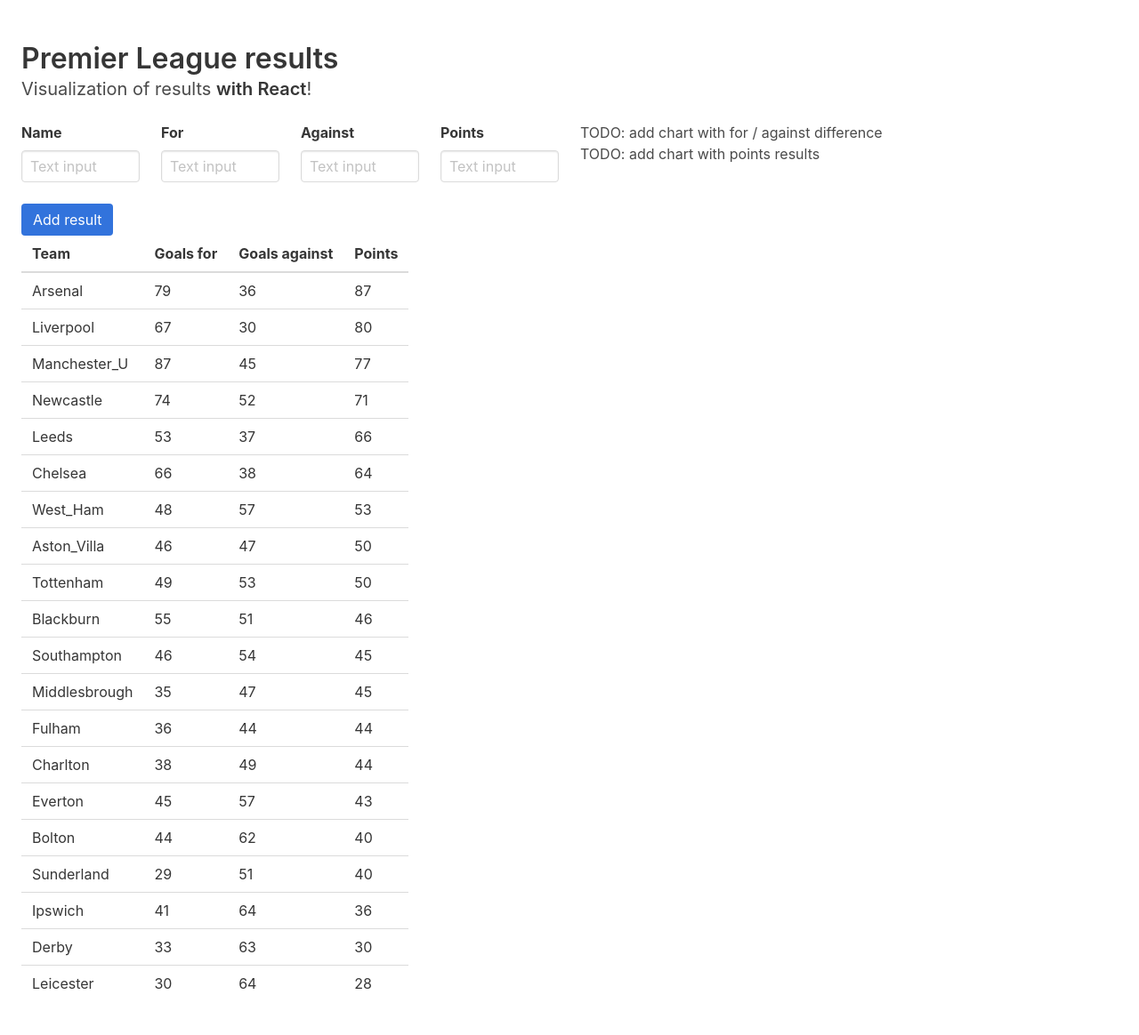
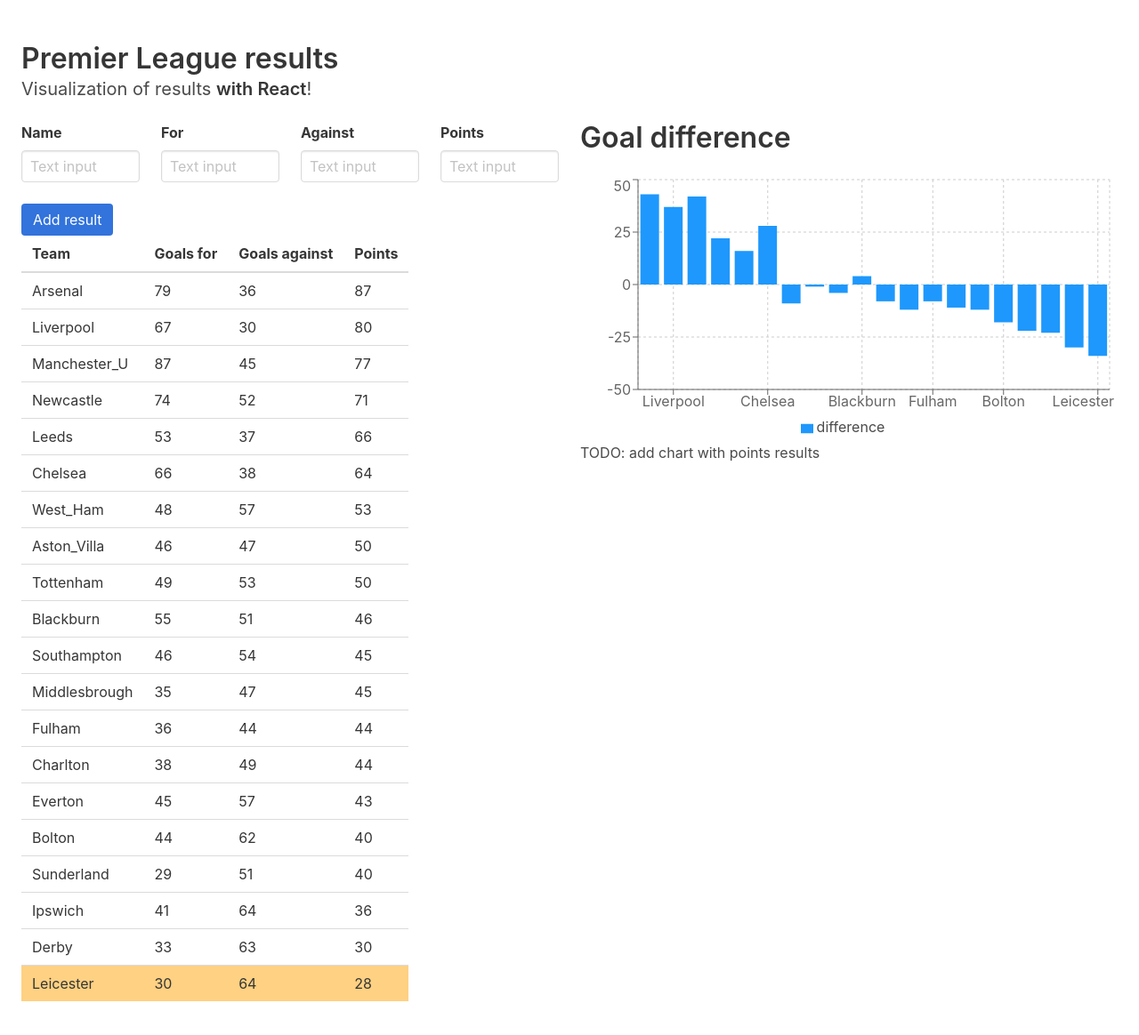
Before and after one commit to burczu/charting, a React (Create React App) app: page / in a window 1280 px wide. Shown: the top 1164 px of the page at 89% size. Built offline with nearby package versions, Linux system fonts and the light colour scheme.

Commit message:
min goal diff highlight + goal diff chart added

```diff
--- a/package.json
+++ b/package.json
@@ -6,7 +6,8 @@
     "prettier": "1.13.5",
     "react": "^16.4.1",
     "react-dom": "^16.4.1",
-    "react-scripts": "1.1.4"
+    "react-scripts": "1.1.4",
+    "recharts": "^1.0.0-beta.10"
   },
   "scripts": {
     "start": "react-scripts start",
--- a/src/App.js
+++ b/src/App.js
@@ -1,4 +1,5 @@
 import React, { Component } from "react";
+import { BarChart, Bar, XAxis, YAxis, CartesianGrid, Tooltip, Legend } from 'recharts';
 
 const data = [
   { name: "Arsenal", F: 79, A: 36, Pts: 87 },
@@ -24,15 +25,26 @@
 ];
 
 class App extends Component {
+  state = { data: data.map((item) => ({ ...item, difference: item.F - item.A })) };
+
   renderTeams() {
-    return data.map((result, idx) => (
-      <tr key={idx}>
-        <td>{result.name}</td>
-        <td>{result.F}</td>
-        <td>{result.A}</td>
-        <td>{result.Pts}</td>
-      </tr>
-    ));
+    const minValue = this.state.data.reduce((min, next) => Math.min(min, next.difference), this.state.data[0].difference);
+
+    return this.state.data.map((result, idx) => {
+      let style = {};
+      if (result.difference === minValue) {
+        style = {background: '#ffd182'};
+      }
+
+      return (
+        <tr key={idx} style={style}>
+          <td>{result.name}</td>
+          <td>{result.F}</td>
+          <td>{result.A}</td>
+          <td>{result.Pts}</td>
+        </tr>
+      );
+    });
   }
 
   render() {
@@ -109,7 +121,15 @@
             </table>
           </div>
           <div className="column">
-            TODO: add chart with for / against difference<br />
+            <h2 className="title">Goal difference</h2>
+            <BarChart width={600} height={300} data={this.state.data}>
+              <CartesianGrid strokeDasharray="3 3" />
+              <XAxis dataKey="name" />
+              <YAxis />
+              <Tooltip />
+              <Legend />
+              <Bar dataKey="difference" fill="#1e98fc" />
+            </BarChart>
             TODO: add chart with points results
           </div>
         </div>
```
Also changed, not shown: 2 other files (tests, documents, lock files or other folders).
